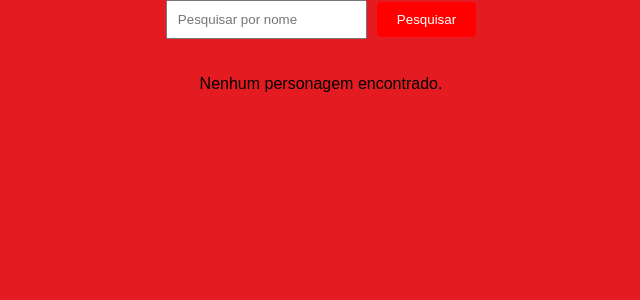
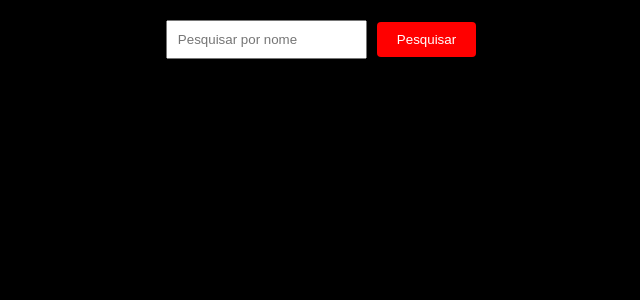
Before and after one commit to Patrisfs/Marvel_Hero_View, a React (Vite) app: page / in a window 1280 px wide. Shown: the top 300 px of the page, without its empty margins (319-959 px from the left). Built offline with nearby package versions, Linux system fonts and the light colour scheme.

Commit message:
arrumando pastas e inicio do front end

```diff
--- a/src/components/Home.tsx
+++ /dev/null
@@ -1,108 +0,0 @@
-import React, { useState } from 'react';
-import axios from 'axios';
-import md5 from 'md5';
-import styled from 'styled-components';
-import { Link } from 'react-router-dom';
-
-const publicKey = 'd723882c93ea079496dfb631b7ebda81';
-const privateKey = '6ab6d502842f519c3cd7dc9212f7c1042c4ffce1';
-const time = Number(new Date());
-const hash = md5(time + privateKey + publicKey);
-
-
-const Container = styled.div`
-  display: flex;
-  flex-direction: column;
-  align-items: center;
-`;
-
-const Form = styled.form`
-  margin-bottom: 20px;
-`;
-
-const Input = styled.input`
-  padding: 10px;
-  margin-right: 10px;
-`;
-
-const Button = styled.button`
-  background-color: #ff0000;
-  color: #ffffff;
-  padding: 10px 20px;
-  border: none;
-  border-radius: 4px;
-  cursor: pointer;
-`;
-
-const List = styled.ul`
-  list-style: none;
-  padding: 0;
-  display: flex;
-  flex-wrap: wrap;
-`;
-
-const ListItem = styled.li`
-  margin-bottom: 20px;
-`;
-
-const CharacterThumbnail = styled.img`
-  max-width: 200px;
-  height: auto;
-`;
-
-const Home = () => {
-  const [characterName, setCharacterName] = useState('');
-  const [characters, setCharacters] = useState([]);
-  const handleSubmit = async (e) => {
-    e.preventDefault();
-    try {
-      const response = await axios.get(
-        `https://gateway.marvel.com/v1/public/characters?ts=${time}&apikey=${publicKey}&hash=${hash}`
-      );
-      const filteredCharacters = response.data.data.results.filter((character) =>
-        character.name.toLowerCase().includes(characterName.toLowerCase())
-      );
-      setCharacters(filteredCharacters);
-    } catch (err) {
-      console.log(err);
-    }
-  };
-
-  return (
-    <Container>
-      <Form onSubmit={handleSubmit}>
-        <Input
-          type="text"
-          value={characterName}
-          onChange={(e) => setCharacterName(e.target.value)}
-          placeholder="Pesquisar por nome"
-        />
-        <Button type="submit">Pesquisar</Button>
-      </Form>
-
-      {characters.length > 0 ? (
-        <List>
-          {characters.map((character) => (
-            <ListItem key={character.id}>
-            <h2>{character.name}</h2>
-            {character.thumbnail && (
-              <div>
-                <Link to={`/description/${character.id}`}>
-                  <CharacterThumbnail
-                    src={`${character.thumbnail.path}.${character.thumbnail.extension}`}
-                    alt={character.name}
-                  />
-                </Link>
-              </div>
-              )}
-              </ListItem>
-          ))}
-        </List>
-      ) : (
-        <p>Nenhum personagem encontrado.</p>
-      )}
-    </Container>
-  );
-};
-
-export default Home;
--- /dev/null
+++ b/src/components/pages/description/Description.styled.ts
@@ -0,0 +1,38 @@
+import styled from 'styled-components';
+
+export const Container = styled.div`
+  display: flex;
+  justify-content: center;
+  background-color: #ffffff;
+  padding: 20px;
+  width: 600px;
+  margin: auto;
+  margin-top: 30px;
+  margin-bottom: 30px;
+  border-radius: 1%;
+`;
+
+export const ContentWrapper = styled.div`
+  display: flex;
+  flex-direction: column;
+  margin-right: 20px;
+`;
+
+export const Content = styled.div`
+  margin-bottom: 20px;
+  border-bottom: 0.1rem solid #CECECE;
+`;
+export const CharacterThumbnail = styled.img`
+  max-width: 200px;
+  height: auto;
+`;
+
+export const Link = styled.a`
+color: #006cb0;
+padding: 5px 10px;
+text-decoration: none;
+
+&:hover {
+  color: #004672;
+}
+`;
--- a/src/components/Description.tsx
+++ b/src/components/pages/description/Description.tsx
@@ -1,54 +1,17 @@
 import React, { useEffect, useState } from 'react';
-import { GlobalStyle } from '../styles/global';
+import { GlobalStyle } from '../../../styles/global';
 import { useParams } from 'react-router-dom';
 import axios from 'axios';
 import md5 from 'md5';
-import styled from 'styled-components';
+import {Link,Container, Content, CharacterThumbnail, ContentWrapper} from './Description.styled'
 
 const publicKey = 'd723882c93ea079496dfb631b7ebda81';
 const privateKey = '6ab6d502842f519c3cd7dc9212f7c1042c4ffce1';
 const time = Number(new Date());
 const hash = md5(time + privateKey + publicKey);
 
-const Container = styled.div`
-  display: flex;
-  justify-content: center;
-  background-color: #ffffff;
-  padding: 20px;
-  width: 600px;
-  margin: auto;
-  margin-top: 30px;
-  margin-bottom: 30px;
-  border-radius: 1%;
-`;
-
-const Link = styled.a`
-  color: #006cb0;
-  padding: 5px 10px;
-  text-decoration: none;
-
-  &:hover {
-    color: #004672;
-  }
-`;
-
-const ContentWrapper = styled.div`
-  display: flex;
-  flex-direction: column;
-  margin-right: 20px;
-`;
-
-const Content = styled.div`
-  margin-bottom: 20px;
-  border-bottom: 0.1rem solid #CECECE;
-`;
-const CharacterThumbnail = styled.img`
-  max-width: 200px;
-  height: auto;
-`;
-
 const Description = () => {
-  const { id } = useParams();
+  const { id } = useParams(); //???????
   const [hero, setHero] = useState(null);
   const [comics, setComics] = useState([]);
   const [stories, setStories] = useState([]);
--- /dev/null
+++ b/src/components/pages/home/Home.styled.ts
@@ -0,0 +1,58 @@
+import styled from 'styled-components';
+
+export const Container = styled.div`
+  display: flex;
+  justify-content: center;
+  width: 1000px;
+  margin: auto;
+  border-radius: 1%;
+`;
+
+export const Form = styled.form`
+  display: flex;
+  justify-content: center;
+  align-items: center;
+  padding: 20px;
+  margin: auto;
+`;
+
+export const Input = styled.input`
+  padding: 10px;
+  margin-right: 10px;
+`;
+
+export const Button = styled.button`
+  background-color: #ff0000;
+  color: #ffffff;
+  padding: 10px 20px;
+  border: none;
+  border-radius: 4px;
+  cursor: pointer;
+`;
+
+export const List = styled.ul`
+  list-style: none;
+  padding: 0;
+  display: flex;
+  flex-wrap: wrap;
+`;
+
+export const ListItem = styled.li`
+  margin: 10px;
+  padding:15px ;
+  background-color: #1A1A24;
+  color: white;
+  align-items: center;
+  text-align: center;
+  border-radius: 5%;
+  width: 200px;
+`;
+
+export const CharacterThumbnail = styled.img`
+  width: 110px;
+  height: 110px;
+  object-fit: cover;
+  object-position: center;
+  border-radius: 50%;
+  border: white 3px solid;
+`;
--- /dev/null
+++ b/src/components/pages/home/Home.tsx
@@ -0,0 +1,68 @@
+import React, { useState } from 'react';
+import axios from 'axios';
+import md5 from 'md5';
+import { Link } from 'react-router-dom';
+import {Container, Form, Input, Button, List, ListItem, CharacterThumbnail} from './Home.styled'
+
+const publicKey = 'd723882c93ea079496dfb631b7ebda81';
+const privateKey = '6ab6d502842f519c3cd7dc9212f7c1042c4ffce1';
+const time = Number(new Date());
+const hash = md5(time + privateKey + publicKey);
+
+
+const Home = () => {
+
+  const [characterName, setCharacterName] = useState('');
+  const [characters, setCharacters] = useState([]);
+
+  const handleSubmit = async (e) => {
+    e.preventDefault();
+    try {
+      const response = await axios.get(`https://gateway.marvel.com/v1/public/characters?nameStartsWith=${characterName}&ts=${time}&apikey=${publicKey}&hash=${hash}`);
+
+      setCharacters(response.data.data.results);
+    } catch (error) {
+      console.log(error);
+    }
+  }
+
+  return (
+  <>
+    <Form onSubmit={handleSubmit}>
+      <Input
+        type="text"
+        value={characterName}
+        onChange={(e) => setCharacterName(e.target.value)}
+        placeholder="Pesquisar por nome"
+      />
+      <Button type="submit">Pesquisar</Button>
+    </Form>
+    <Container>
+      {characters.length > 0 ? (
+        <List>
+          {characters.map((character) => (
+            <ListItem key={character.id}>
+
+            {character.thumbnail && (
+              <div>
+                <Link to={`/description/${character.id}`}>
+                  <CharacterThumbnail
+                    src={`${character.thumbnail.path}.${character.thumbnail.extension}`}
+                    alt={character.name}
+                  />
+                </Link>
+              </div>
+              )}
+              <h2>{character.name}</h2>
+              </ListItem>
+          ))}
+        </List>
+      ) : (
+        <p>Nenhum personagem encontrado.</p>
+      )}
+    </Container>
+  </>
+  );
+};
+
+export default Home;
--- a/src/main.tsx
+++ b/src/main.tsx
@@ -1,12 +1,12 @@
 import React from 'react';
 import ReactDOM from 'react-dom/client'
 import App from './App'
-import Home from './components/Home';
+import Home from './components/pages/home/Home';
 import {
   createBrowserRouter,
   RouterProvider,
 } from "react-router-dom";
-import Description from './components/Description';
+import Description from './components/pages/description/Description';
 
 const router = createBrowserRouter([
   {
--- a/src/styles/global.ts
+++ b/src/styles/global.ts
@@ -5,7 +5,7 @@ export const GlobalStyle = createGlobalStyle`
     margin: 0px;
     padding: 0px;
     box-sizing: border-box;
-    background-color:#E51B22;
+    background-color:black;
     font-family: sans-serif;
   }
 `;
```
Also changed, not shown: src/components/pages/Footer.tsx (added), src/components/pages/Header.tsx (added).
